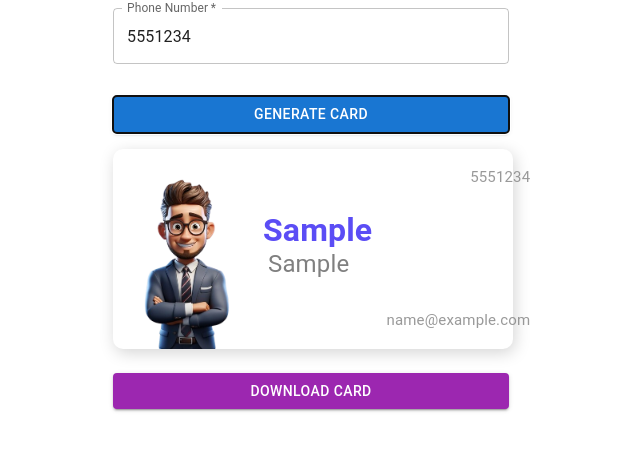
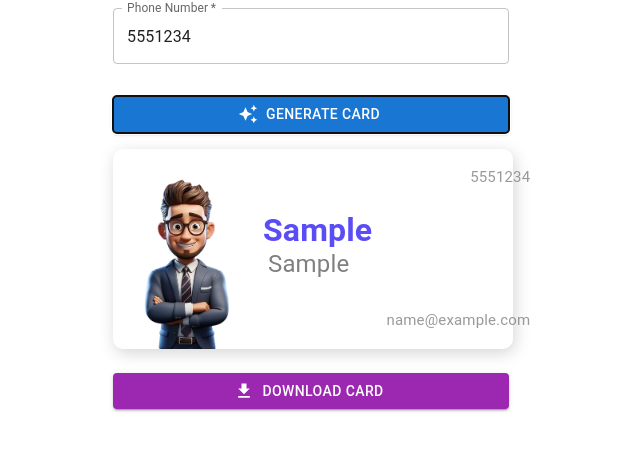
Before and after one commit to shreyas-a-s/namaste-react, a React (Vite) app in the folder vt-vite-visiting-card/: page / in a window 1280 px wide. Both pictures are taken after typing "Sample", "Sample", "name@example.com", "5551234" into the empty fields and a click on the button "GENERATE CARD". Shown: the part 384-834 px from the top of the page, without its empty margins (329-969 px from the left). Built offline with nearby package versions, Linux system fonts and the light colour scheme.

Commit message:
feat: Add icons to buttons

```diff
--- a/vt-vite-visiting-card/src/App.jsx
+++ b/vt-vite-visiting-card/src/App.jsx
@@ -9,6 +9,7 @@ import { createTheme, ThemeProvider } from '@mui/material/styles';
 import './App.css'
 import { toPng } from 'html-to-image';
 import { saveAs } from 'file-saver';
+import { Download as DownloadIcon, AutoAwesome as AutoAwesomeIcon } from '@mui/icons-material';
 
 const defaultTheme = createTheme();
 
@@ -114,6 +115,7 @@ function App() {
                   fullWidth
                   variant="contained"
                   sx={{ mt: 3, mb: 2 }}
+                  startIcon={<AutoAwesomeIcon />}
                 >
                   Generate Card
                 </Button>
@@ -140,6 +142,7 @@ function App() {
                     variant="contained"
                     onClick={() => downloadCard()}
                     sx={{ mt: 3, mb: 2 }}
+                    startIcon={<DownloadIcon />}
                   >
                     Download Card
                   </Button>
```
